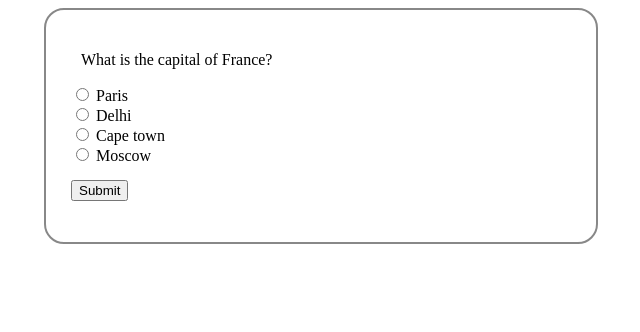
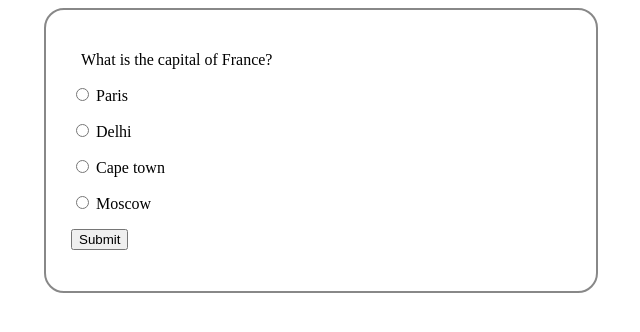
Before and after one commit to vinay7626/Javascript-Basics, a plain HTML site: page index.html in a window 1280 px wide. Shown: the whole page, without its empty margins (319-959 px from the left). Drawn offline with Linux system fonts and the light colour scheme.

Commit message:
Update index.html

```diff
--- a/index.html
+++ b/index.html
@@ -12,14 +12,10 @@
         <p>What is the capital of France?</p>
       </div>
       <div class="options">
-        <label><input type="radio" name="answer" value="Paris" /> Paris</label>
-        <br />
-        <label><input type="radio" name="answer" value="Delhi" /> Delhi</label>
-        <br />
-        <label><input type="radio" name="answer" value="Cape town" /> Cape town</label>
-        <br />
-        <label><input type="radio" name="answer" value="Moscow" /> Moscow</label>
-        <br />
+        <p><input type="radio" name="answer" value="Paris" /> Paris</p>
+        <p><input type="radio" name="answer" value="Delhi" /> Delhi</p>
+        <p><input type="radio" name="answer" value="Cape town" /> Cape town</p>
+        <p><input type="radio" name="answer" value="Moscow" /> Moscow</p>
       </div>
       <button id="submit">Submit</button>
       <p id="output"></p>
```
